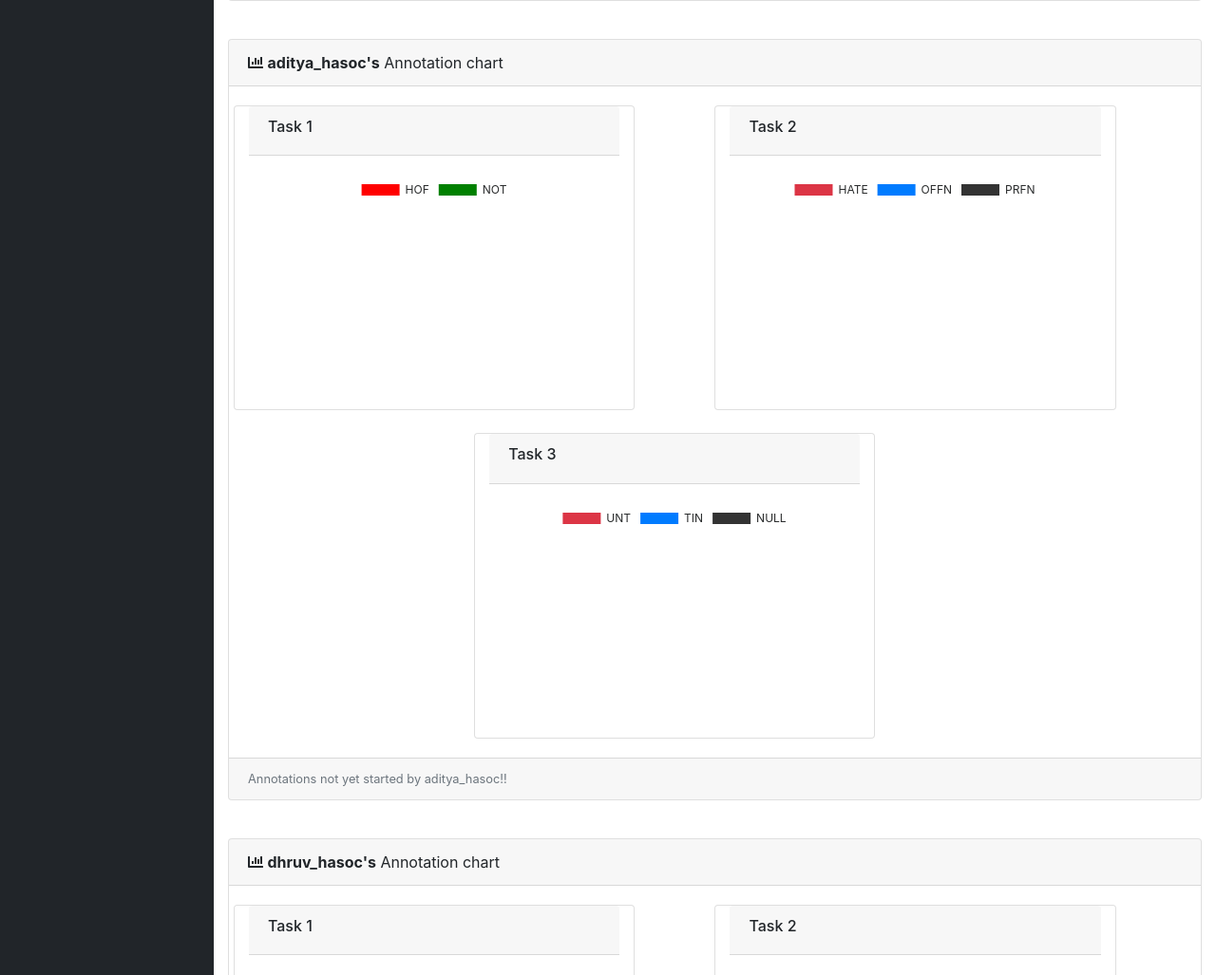
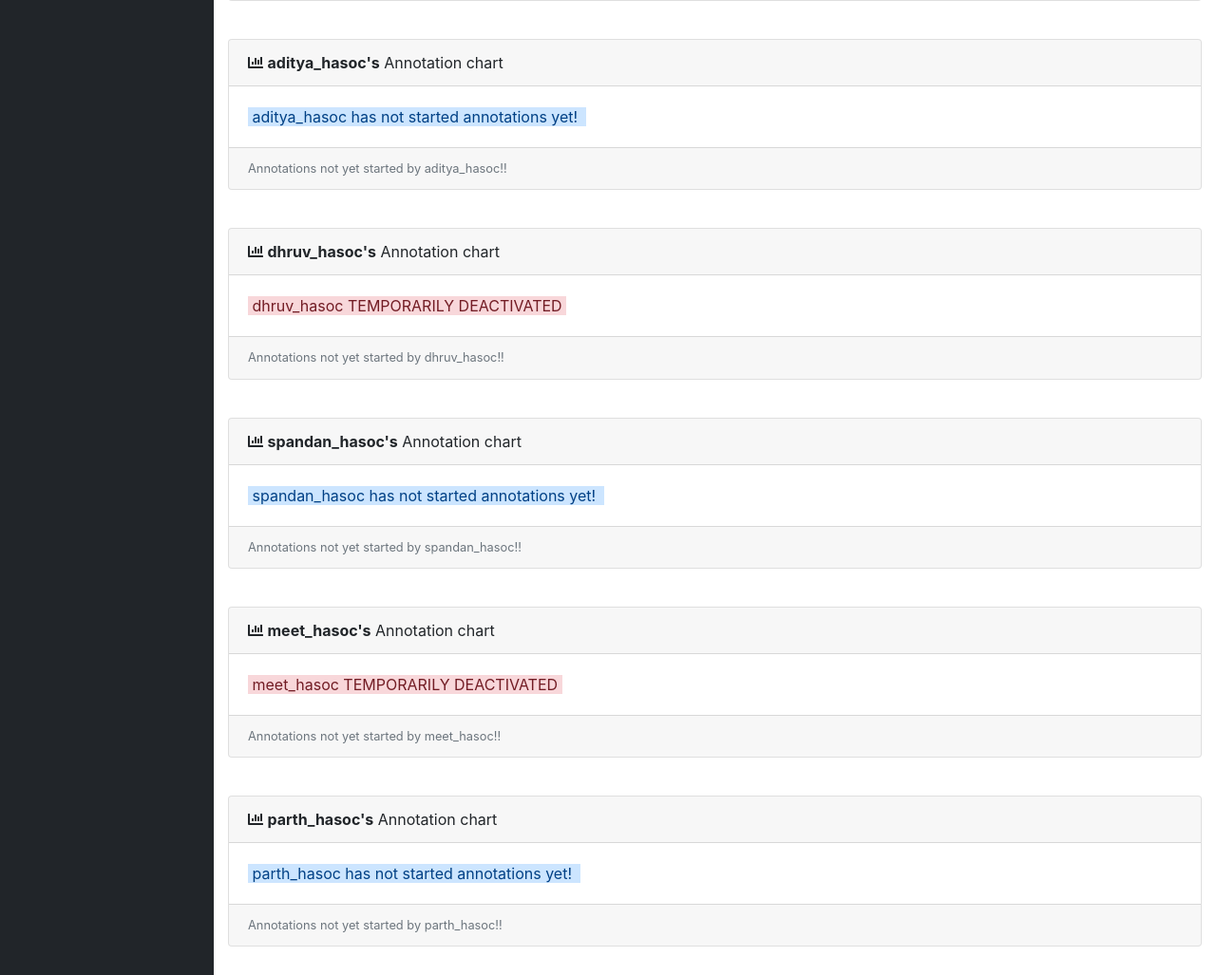
Before and after one commit to daksh2298/hasoc_hindi, a Flask app: page /annotated_tweets_admin in a window 1280 px wide. Shown: the part 1050-2077 px from the top of the page at 95% size. Run offline with Flask 2, Linux system fonts and the light colour scheme; a user stored in the database is signed in; some libraries are stand-ins or nearby versions.

Commit message:
Minor changes in admin view when user is active but not started annotation

```diff
--- a/project/com/controller/tweetController.py
+++ b/project/com/controller/tweetController.py
@@ -123,7 +123,13 @@ def annotated_tweets_admin():
         user = session.get('user')
         tweetvo.username = user
         data_json = read_json('data/annoted_tweets.json')
+        active_users = tweetdao.get_active_users()
         # print(data_json)
+        for user in data_json:
+            if user in active_users:
+                data_json[user]['active']=True
+            else:
+                data_json[user]['active']=False
         resp, annotated_tweets = tweetdao.get_annots_admin()
         if resp == True:
             # print('inside if true')
--- a/project/templates/view_annotated_tweets_admin_graph.html
+++ b/project/templates/view_annotated_tweets_admin_graph.html
@@ -101,7 +101,11 @@
                 <i class="fas fa-chart-bar"></i>
                 <b>{{ user }}'s</b> Annotation chart
               </div>
+              {% if data_json[user].active %}
                 <div class="card-body">
+                {% if annotated_tweets_users[user][-1]['NOT_COUNT'] == 0 and annotated_tweets_users[user][-1]['HOF_COUNT'] == 0 %}
+                  <span class="alert-primary">&nbsp;{{ user }} has not started annotations yet! &nbsp;</span>
+                {% else %}
                   <div class="row">
                     <div class="card col-sm-5">
                       <div class="card-header">
@@ -145,7 +149,7 @@
                           labels: ["HOF", "NOT"],
                           datasets: [{
                             backgroundColor: ["#FF0000", "#008000"],
-                          data: [{{ annotated_tweets_users[user][-1]['HOF_COUNT'] }},{{ annotated_tweets_users[user][-1]['NOT_COUNT'] }}],
+                            data: [{{ annotated_tweets_users[user][-1]['HOF_COUNT'] }}, {{ annotated_tweets_users[user][-1]['NOT_COUNT'] }}],
                           }]
                         },
                       });
@@ -160,8 +164,8 @@
                         data: {
                           labels: ["HATE", "OFFN", "PRFN"],
                           datasets: [{
-                          backgroundColor: [colors[4],colors[0], colors[2]],
-                          data: [{{ annotated_tweets_users[user][-1]['HATE_COUNT'] }},{{ annotated_tweets_users[user][-1]['OFFN_COUNT'] }},{{ annotated_tweets_users[user][-1]['PRFN_COUNT'] }}],
+                            backgroundColor: [colors[4], colors[0], colors[2]],
+                            data: [{{ annotated_tweets_users[user][-1]['HATE_COUNT'] }}, {{ annotated_tweets_users[user][-1]['OFFN_COUNT'] }}, {{ annotated_tweets_users[user][-1]['PRFN_COUNT'] }}],
                           }]
                         },
                       });
@@ -176,14 +180,20 @@
                         data: {
                           labels: ["UNT", "TIN", "NULL"],
                           datasets: [{
-                          backgroundColor: [colors[4],colors[0], colors[2]],
-                          data: [{{ annotated_tweets_users[user][-1]['UNT_COUNT'] }},{{ annotated_tweets_users[user][-1]['TIN_COUNT'] }},{{ annotated_tweets_users[user][-1]['NULL_COUNT'] }}],
+                            backgroundColor: [colors[4], colors[0], colors[2]],
+                            data: [{{ annotated_tweets_users[user][-1]['UNT_COUNT'] }}, {{ annotated_tweets_users[user][-1]['TIN_COUNT'] }}, {{ annotated_tweets_users[user][-1]['NULL_COUNT'] }}],
                           }]
                         }
                       });
                     }
                   </script>
+                {% endif %}
                 </div>
+              {% else %}
+                <div class="card-body">
+                <span class="alert-danger">&nbsp;{{ user }} TEMPORARILY DEACTIVATED&nbsp;</span>
+                </div>
+              {% endif %}
               {% if annotated_tweets_users[user][-1]['NOT_COUNT'] == 0 and annotated_tweets_users[user][-1]['HOF_COUNT'] == 0 %}
                 <div class="card-footer small text-muted">
                   Annotations not yet started by {{ user }}!!
```
Lines whose indentation alone changed are shown as unchanged.
